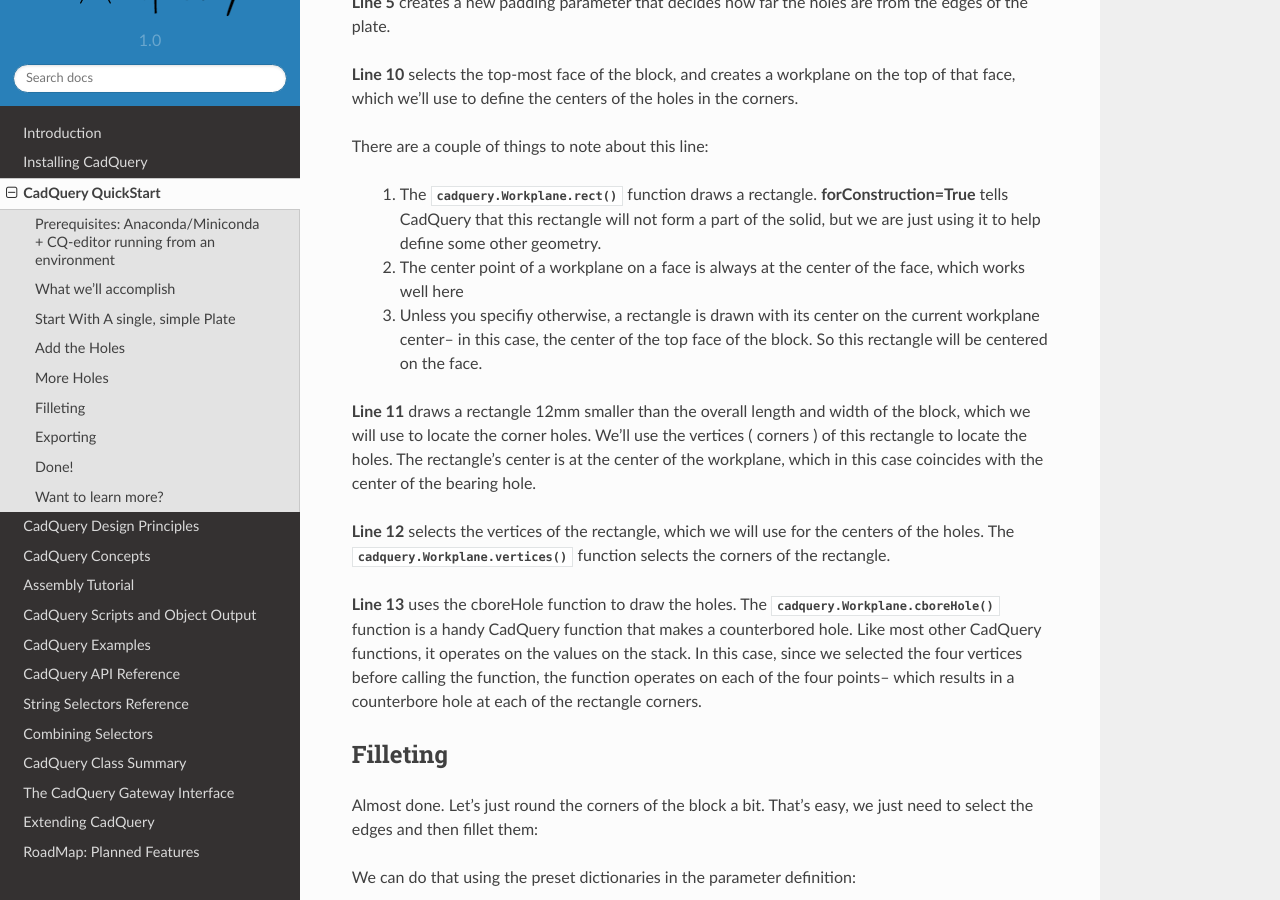
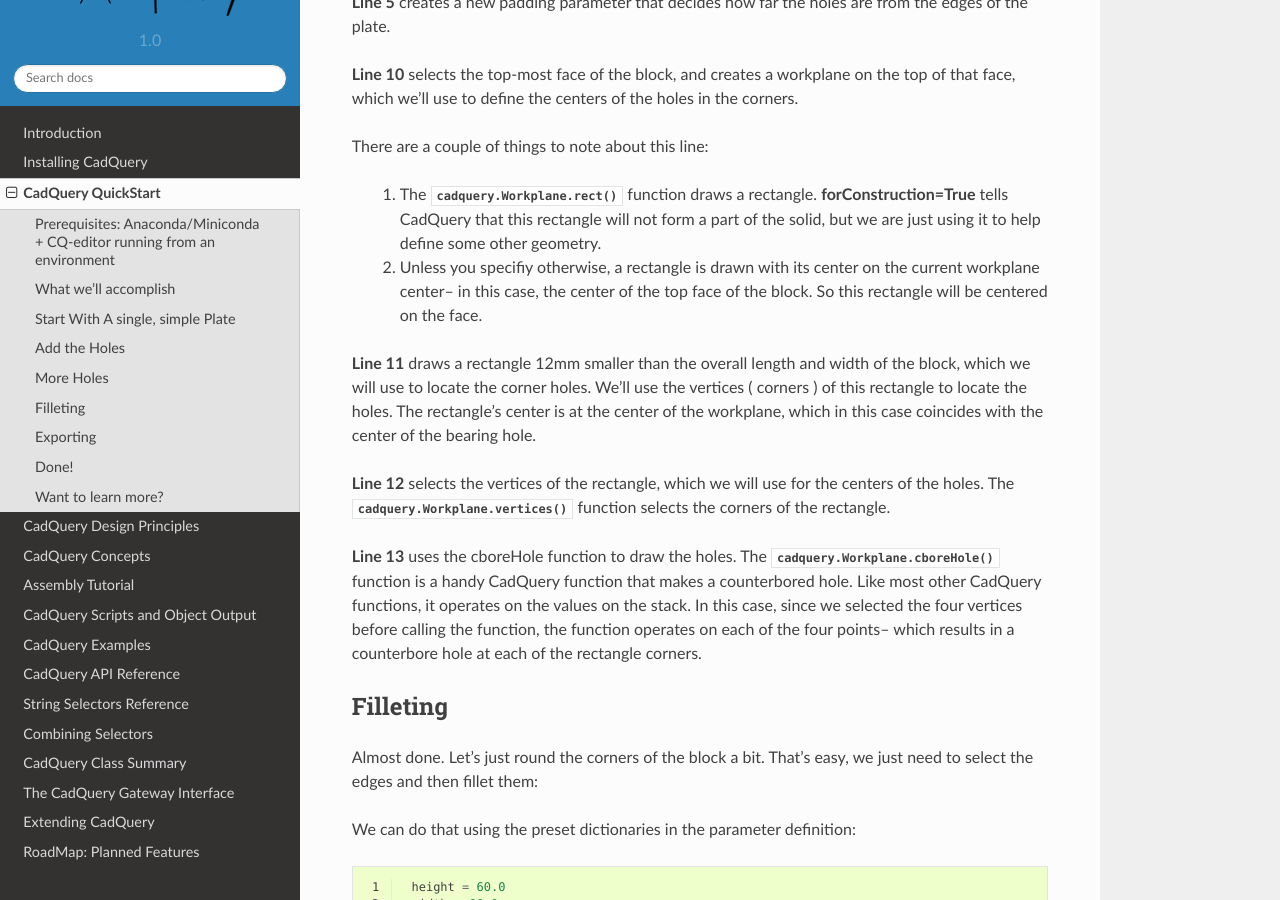
Before and after one commit to CadQuery/cadquery, a Sphinx documentation site: the page built from doc/quickstart.rst, in a window 1280 px wide and 900 px high, scrolled down 4938 px. Built offline with Sphinx 7.4.7 and the Read the Docs theme 2.0.0, drawn with Linux system fonts in a browser that asks for light colours.

Commit message:
Remove confusing line

```diff
--- a/doc/quickstart.rst
+++ b/doc/quickstart.rst
@@ -166,8 +166,7 @@
     1. The :py:meth:`cadquery.Workplane.rect` function draws a rectangle.  **forConstruction=True**
        tells CadQuery that this rectangle will not form a part of the solid,
        but we are just using it to help define some other geometry.
-    2. The center point of a workplane on a face is always at the center of the face, which works well here
-    3. Unless you specifiy otherwise, a rectangle is drawn with its center on the current workplane center-- in
+    2. Unless you specifiy otherwise, a rectangle is drawn with its center on the current workplane center-- in
        this case, the center of the top face of the block. So this rectangle will be centered on the face.
 
 
```
